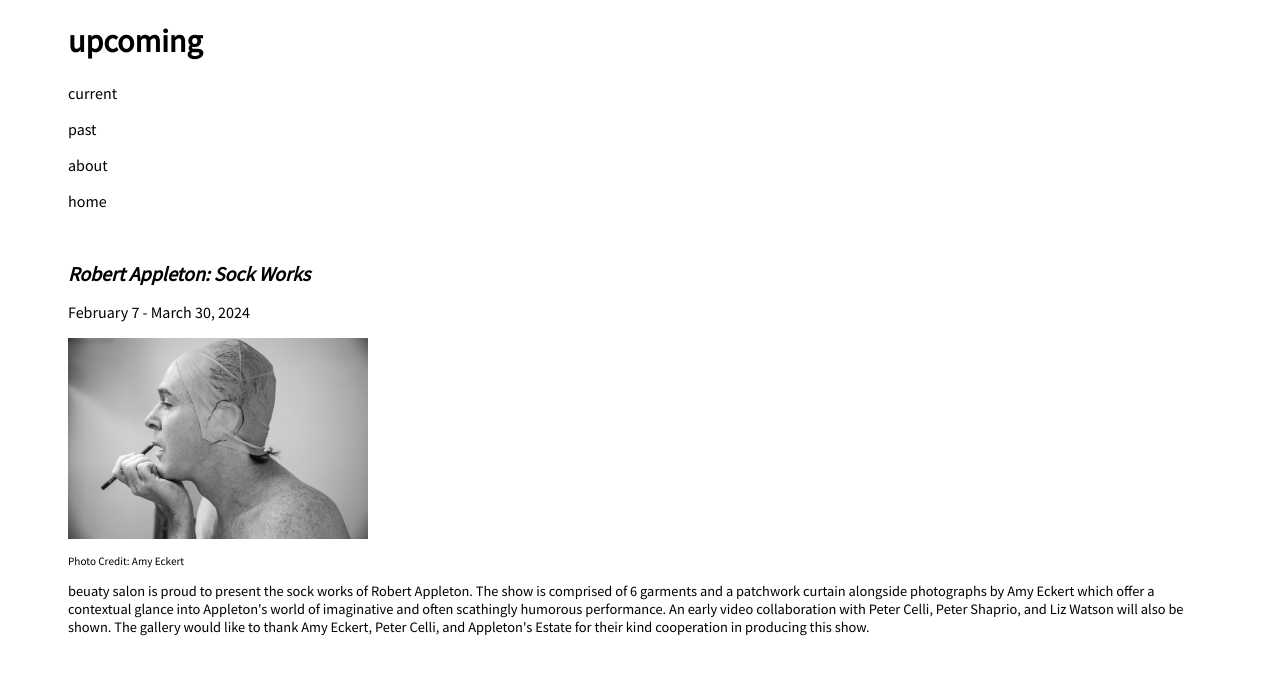
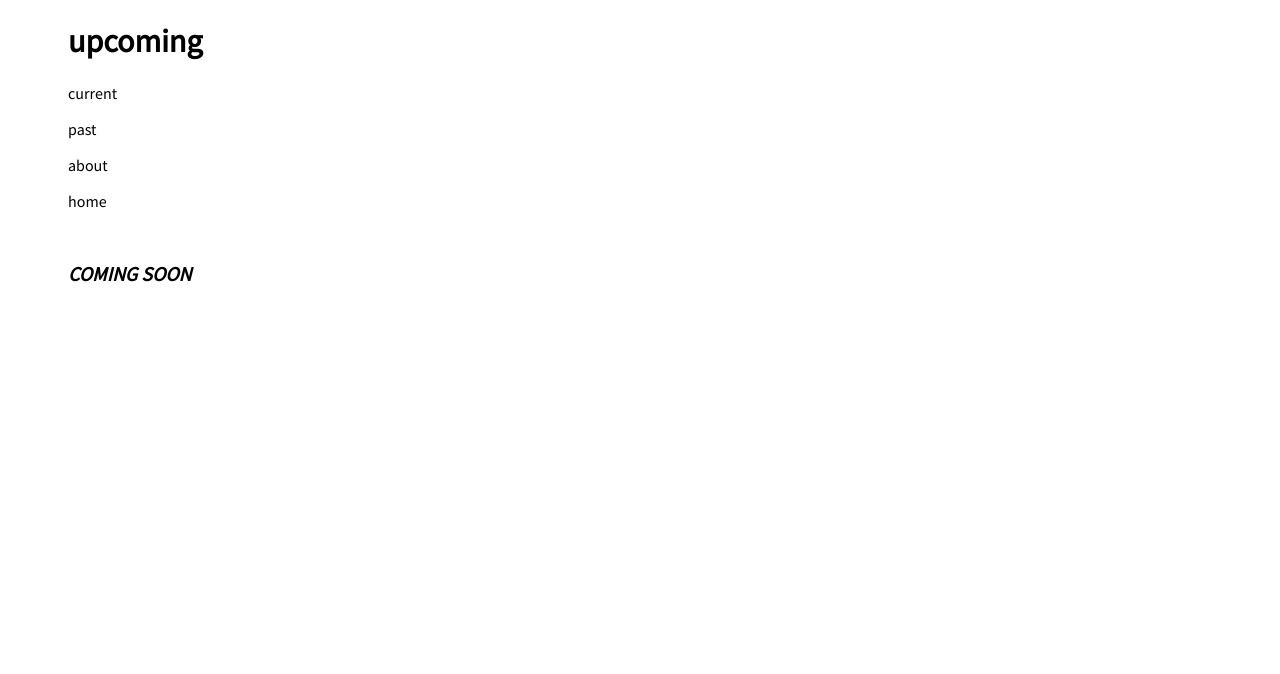
Before and after one commit to bslafdn/bslafdn.github.io, a plain HTML site: page upcoming.html in a window 1280 px wide. Drawn offline with Linux system fonts and the light colour scheme.

Commit message:
Update upcoming.html

```diff
--- a/upcoming.html
+++ b/upcoming.html
@@ -29,13 +29,7 @@
         </p>
       </div>
       <div>
-        <h2>Robert Appleton: Sock Works</h2>
-        <p>February 7 - March 30, 2024</p>
-        <img class="upcoming-img" src="robert.jpeg">
-        <p class="photo-credit">Photo Credit: Amy Eckert</p>
-
-        <p class="body-text"> beuaty salon is proud to present the sock works of Robert Appleton. The show is comprised of 6 garments and a patchwork curtain alongside photographs by Amy Eckert which offer a contextual glance into Appleton's world of imaginative and often scathingly humorous performance. An early video collaboration with Peter Celli, Peter Shaprio, and Liz Watson will also be shown. The gallery would like to thank Amy Eckert, Peter Celli, and Appleton's Estate for their kind cooperation in producing this show.   </p>
-      </div>
+        <h2>COMING SOON</h2>
 
 
     </div>
```
